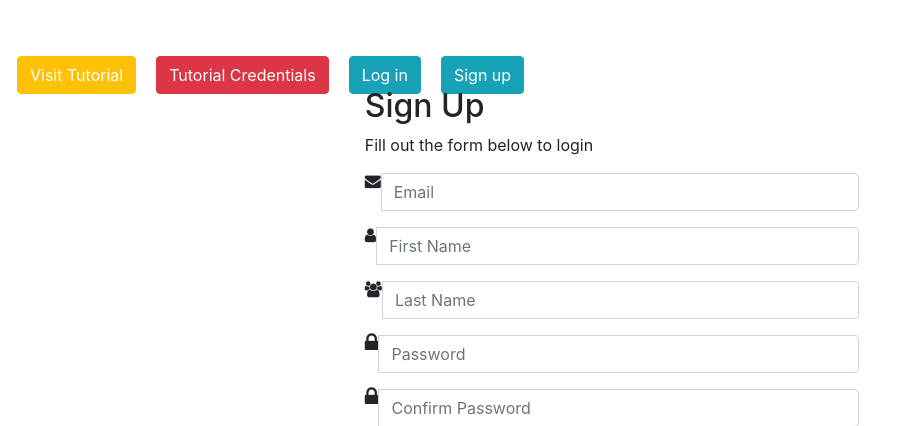
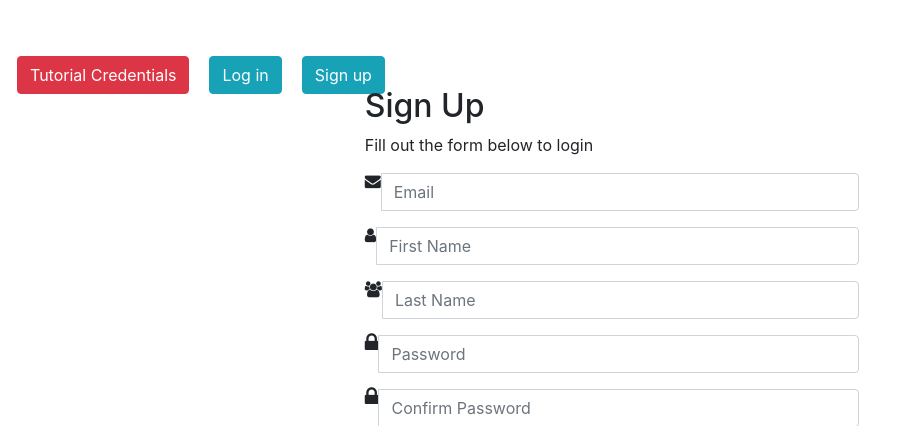
Before and after one commit to Contrast-Security-OSS/DjanGoat, a Django app: page /signup/ in a window 1280 px wide. Shown: the top 426 px of the page, without its empty margins (0-905 px from the left). Run offline with Django 3.2, Linux system fonts and the light colour scheme; some libraries are stand-ins or nearby versions.

Commit message:
Simplify for a narrower use-case.

```diff
--- a/pygoat/settings.py
+++ b/pygoat/settings.py
@@ -137,3 +137,4 @@ ACCESS_TOKEN_SALT = "S4828341189aefiasd#ASDF"
 EMAIL_HOST = 'localhost'
 
 EMAIL_PORT = 25
+EMAIL_BACKEND = 'django.core.mail.backends.console.EmailBackend'
--- a/template/layouts/shared/not_logged_in.html
+++ b/template/layouts/shared/not_logged_in.html
@@ -14,11 +14,6 @@
 
     <nav class="navbar navbar-light bg-inverse">
         <div class="form-group row justify-content-end">
-            <div class="linkButton">
-                <button class="btn btn-warning">
-                    <a href="https://github.com/Contrast-Security-OSS/DjanGoat/blob/master/docs/home.md" target="_blank">Visit Tutorial</a>
-                </button>
-            </div>
             <div class="linkButton">
                 <a id="tutorialBtn" class="btn btn-danger">Tutorial Credentials</a>
                 <!-- The Modal -->
```
Also changed, not shown: template/layouts/shared/nav_loggedin.html (+0 -7 lines), README.md, 1 other file.
